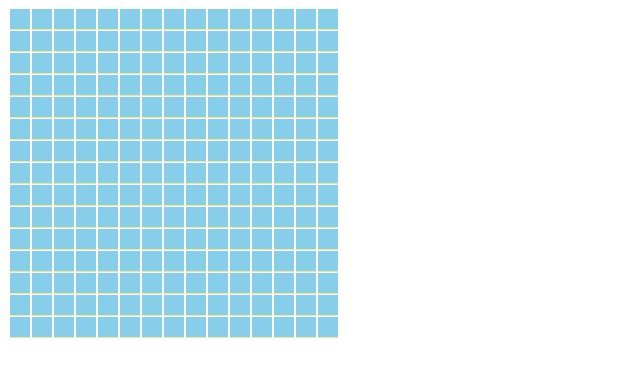
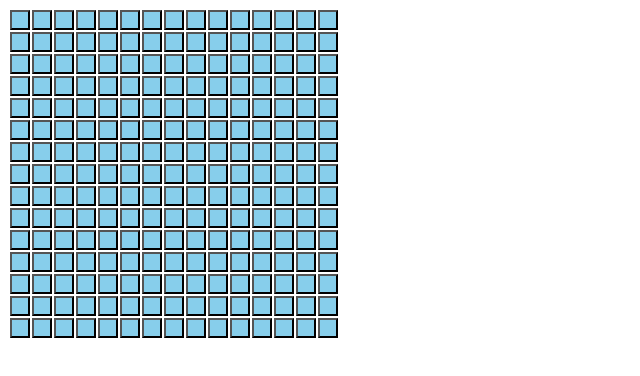
Before and after one commit to jeahun10717/react_omok_noneServer, a React (Create React App) app: page / in a window 1280 px wide. Shown: the top 376 px of the page, without its empty margins (0-640 px from the left). Built offline with nearby package versions, Linux system fonts and the light colour scheme.

Commit message:
omok upload in 2021 6 25

```diff
--- a/src/App.js
+++ b/src/App.js
@@ -6,14 +6,43 @@ const plateStateArr = Array.from(Array(max), () => Array(max).fill(0))
 
 
 class App extends React.Component{
-  state = {
-    plateState: plateStateArr
+
+  constructor(props) {
+    super(props);
+    this.state = {
+      plateState: plateStateArr,
+      turn: 1, // turn 1 은 흑돌, turn -1 은 백돌
+      stoneState: 0,
+      stoneColor: " "
+    }
+    this.turnChange=this.turnChange.bind(this)
+  }
+
+  turnChange(i, j){
+    console.log(i, j);
+    const row = i;
+    const col = j;
+    // console.log(this.state.plateState);
+    // console.log(this.state.plateState[i][j]);
+    // if(this.state.plateState[row][col]===0){
+    //   console.log("taldjalfgjkdalfj");
+    // }
+    console.log(this.state.plateState.Array[0]);
+    // if(this.state.plateState[i][j]===0){
+    //   if(this.state.turn===1){
+    //     this.setState({
+    //       plateState.[i][j]: -1
+    //     })
+    //   }else if(this.state.turn===-1){
+
+    //   }
+    // }
   }
 
   render(){
     return (
       <div>
-        <Plate/>
+        <Plate change={this.turnChange} />
       </div>
     );
   }
--- a/src/components/Plate.css
+++ b/src/components/Plate.css
@@ -10,6 +10,6 @@
     width: 100%;
     height: 100%;
     background-color: skyblue;
-    border: 0;
-    outline: 0;
+    /* border: 0;
+    outline: 0; */
 }
--- a/src/components/Plate.js
+++ b/src/components/Plate.js
@@ -11,10 +11,14 @@ class Plate extends React.Component{
             <table key="omokPlate" className="omokPlate">
                 <tbody>
                 {arr.map((i)=>(
-                    <tr key = {i}>
-                        {arr.map((j)=>(
-                            <td key={j} className={j}><button></button></td>
-                        ))}
+                    <tr key = {i} className={i}>
+                        {
+                            arr.map((j)=>(
+                                <td key={j} className={j}>
+                                    <button onClick={()=>(this.props.change(i, j))}></button>
+                                </td>
+                            ))
+                        }
                     </tr>
                 ))}
                 </tbody>
```
Also changed, not shown: 1 other file (tests, documents, lock files or other folders).
